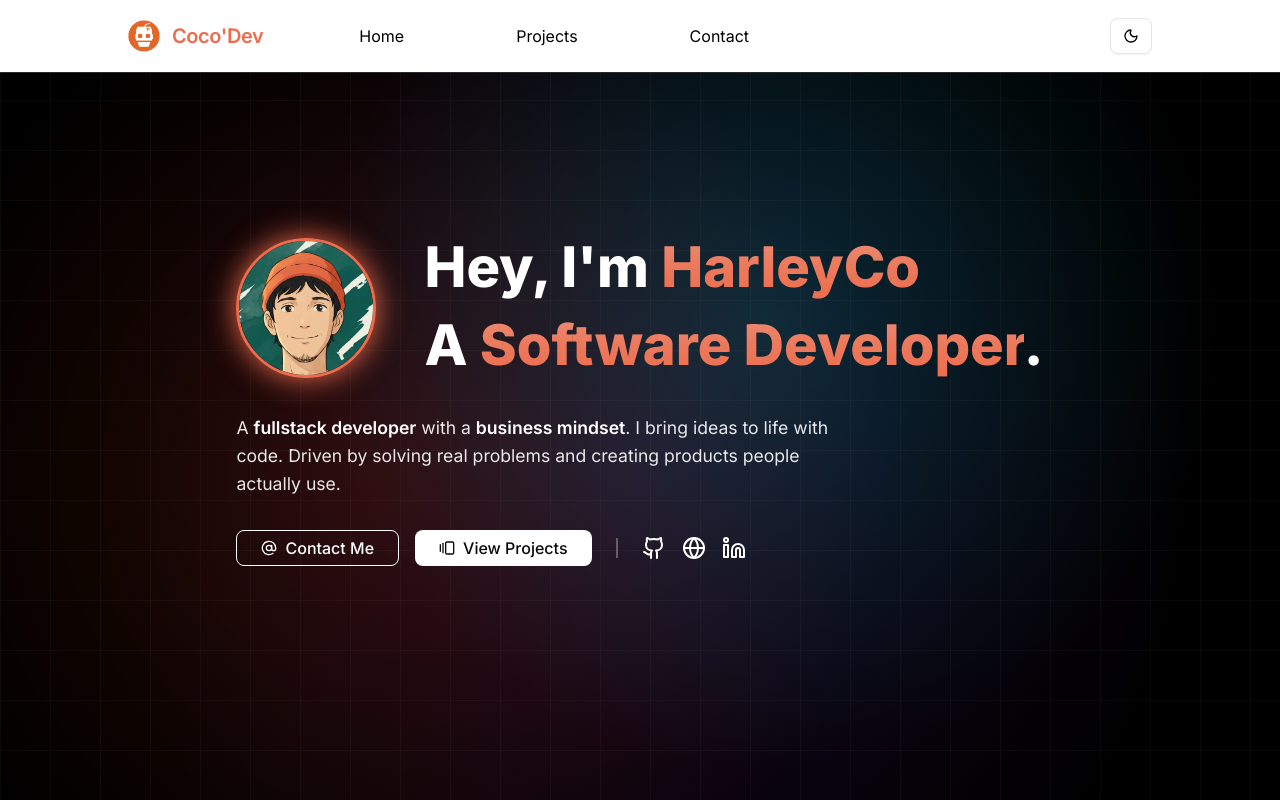
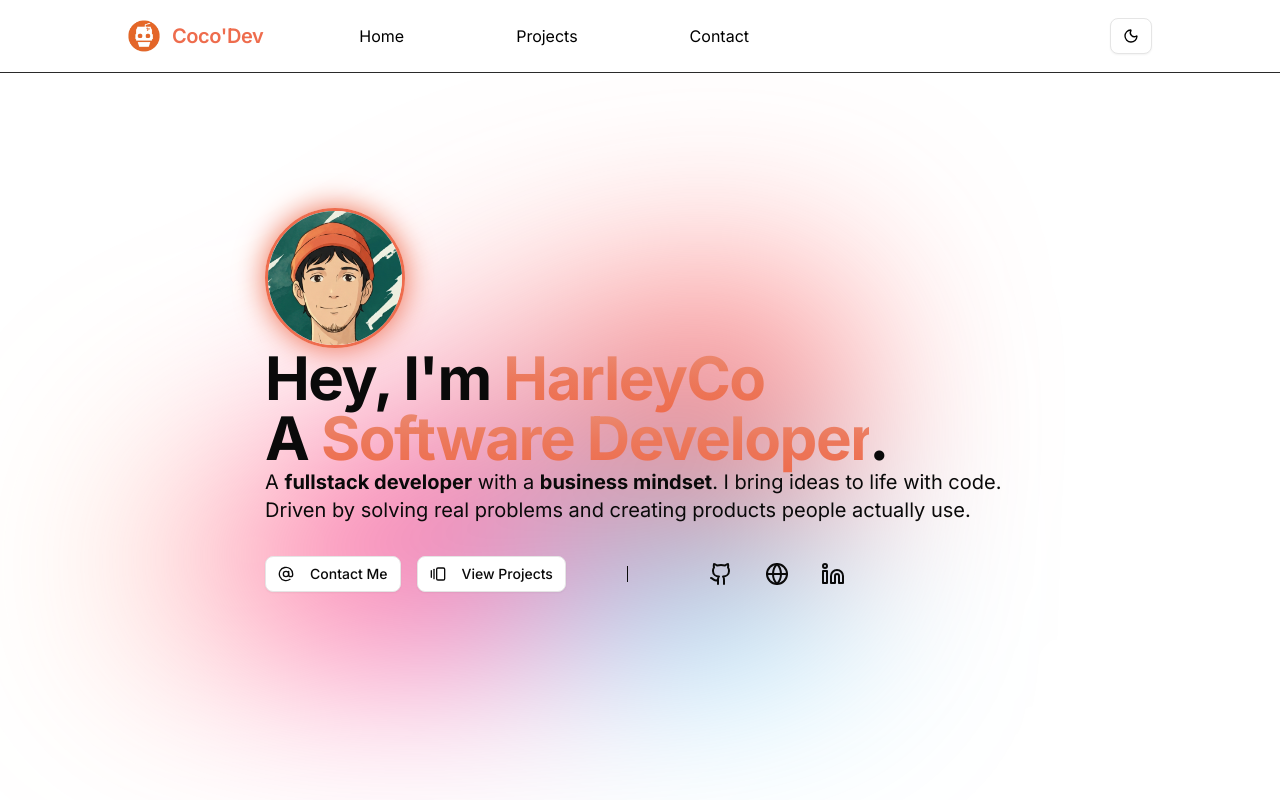
Before and after one commit to HarleyC0/MarcaCocoDev, a React (Vite) app: page / in a window 1280 px wide. Shown: the top 800 px of the page. Built offline with nearby package versions, Linux system fonts and the light colour scheme.

Commit message:
add gradiente after home

```diff
--- a/src/components/Contact/Contact.tsx
+++ b/src/components/Contact/Contact.tsx
@@ -9,7 +9,7 @@ function Contact() {
                     <div className='contact-tittle'>
                         <h2>Bringing your ideas to life. <br />
                         Let's turn your vision into reality</h2>
-                        <p className='text-black'>Have a project in mind or just want to chat? Let's connect!</p>
+                        <p className='text-black dark:text-white'>Have a project in mind or just want to chat? Let's connect!</p>
                     </div>
                     <div className='contact-email'>
                         <form action="" className='contact-form'>
--- a/src/components/Home/Home.css
+++ b/src/components/Home/Home.css
@@ -1,3 +1,84 @@
+.home-avatar {
+    width: 140px;
+    height: 140px;
+    border-radius: 50%;
+    object-fit: cover;
+    flex-shrink: 0;
+    border: 3px solid #EE6C4D;
+    box-shadow: 0 0 30px #EE6C4D;
+}
+
+.gradient-text {
+    background: linear-gradient(0deg, #EE6C4D 0%, #ec795c 50%, #eb8e77 100%);
+    -webkit-background-clip: text;
+    -webkit-text-fill-color: transparent;
+    background-clip: text;
+}
+
+.mesh-gradient-center {
+    position: relative;
+}
+
+.mesh-gradient-center:after {
+    content: "";
+    position: absolute;
+    top: 20%;
+    right: 35%;
+    width: 700px;
+    height: 60%;
+    z-index: -1;
+    background-image: var(--mesh-gradient);
+    filter: blur(100px);
+    will-change: transform;
+    transform: translateZ(0);
+}
+
+/*
+.home-content::before {
+    content: '';
+    position: absolute;
+    top: 0;
+    left: 0;
+    right: 0;
+    bottom: 0;
+    background-image:
+        linear-gradient(rgba(255, 255, 255, 0.03) 1px, transparent 1px),
+        linear-gradient(90deg, rgba(255, 255, 255, 0.03) 1px, transparent 1px);
+    background-size: 50px 50px;
+    pointer-events: none;
+    z-index: 0;
+}
+
+.home-content::after {
+    content: '';
+    position: absolute;
+    top: 0;
+    left: 0;
+    right: 0;
+    bottom: 0;
+    z-index: -1;
+    background-color: #000000;
+
+    background-image:
+
+        radial-gradient(circle at 60% 40%,
+            rgba(var(--burbuja-color-1), var(--burbuja-opacidad)),
+            transparent 50%
+        ),
+        radial-gradient(circle at 30% 60%,
+            rgba(var(--burbuja-color-2), var(--burbuja-opacidad)),
+            transparent 50%
+        ),
+        radial-gradient(circle at 50% 60%,
+            rgba(var(--burbuja-color-3), var(--burbuja-opacidad)),
+            transparent 70%
+        );
+
+    background-repeat: no-repeat;
+}
+
+
+/*
 .home-container {
     min-height: 100vh;
     display: flex;
@@ -9,6 +90,8 @@
 
 /* Grid pattern background */
 
+
+/*
 .home-container::before {
     content: '';
     position: absolute;
@@ -113,12 +196,6 @@
     text-align: left;
 }
 
-.gradient-text {
-    background: linear-gradient(0deg, #EE6C4D 0%, #ec795c 50%, #eb8e77 100%);
-    -webkit-background-clip: text;
-    -webkit-text-fill-color: transparent;
-    background-clip: text;
-}
 
 .home-bio {
     font-size: 1.1rem;
@@ -206,7 +283,11 @@
     height: 100%;
 }
 
+
+
 /* Responsive design */
+
+/*
 @media (max-width: 768px) {
     .home-header {
         flex-direction: column;
--- a/src/components/Home/Home.tsx
+++ b/src/components/Home/Home.tsx
@@ -5,35 +5,34 @@ import { AtSign, GalleryHorizontalEnd, Github, Globe, Linkedin } from 'lucide-re
 
 function Home() {
     return(
-        <div className="home-container">
-            <div className="home-content">
-                <div className="home-main">
+        <div className="home-container bg-square-pattern bg-repeat bg-50 text-start">
+            <div className="home-content flex justify-center items-center p-6 min-h-[calc(110vh-80px)] mx-auto mesh-gradient-center overflow-hidden">
+                <div className="home-main grid grid-cols-1">
                     <div className="home-header">
-                        <img src={LogoPerfil} alt="FotoPerfil" className="home-avatar" />
+                        <img src={LogoPerfil} alt="FotoPerfil" className="home-avatar"/>
                         <div className="home-titles">
-                            <h1 className="home-title">
+                            <h1 className="home-title text-3xl md:text-5xl lg:text-6xl font-bold tracking-tight">
                                 Hey, I'm <span className="gradient-text">HarleyCo</span>
-                                {/*✨*/}
+                                {/*✨*/} <br />
+                                A <span className="gradient-text">Software Developer</span>.
                             </h1>
-                            <h2 className="home-subtitle">
-                                A <span className="gradient-text">Software Developer</span>.
-                            </h2>
                         </div>
                     </div>
-                    <div className="home-text">
-                        <p className="home-bio">
-                            A <strong>fullstack developer</strong> with a <strong>business mindset</strong>.
-                            I bring ideas to life with code. Driven by solving real problems and creating products people actually use.
-                        </p>
-                        <div className="home-actions">
-                            <Button variant="outline" className="contact-btn">
-                                <AtSign/>Contact Me
-                            </Button>
-                            <Button className="projects-btn">
-                                <GalleryHorizontalEnd/>View Projects
-                            </Button>
-                            <div className="divider"></div>
-                            <div className="social-icons">
+                    <p className="home-bio text-xl max-w-[750px] gradient-text-white">
+                        A <strong>fullstack developer</strong> with a <strong>business mindset</strong>.
+                        I bring ideas to life with code. Driven by solving real problems and creating products people actually use.
+                    </p>
+                    <div className="home-text flex flex-col gap-8 lg:gap-0 lg:flex-row lg:items-center justify-between max-w-[600px] mt-8">
+                            <div className="flex gap-2 lg:gap-4">
+                                <Button variant="outline">
+                                    <AtSign className="lucide lucide-at-sign mr-2 h-5 w-5"/>Contact Me
+                                </Button>
+                                <Button  variant="outline">
+                                    <GalleryHorizontalEnd className="lucide lucide-gallery-horizontal-end mr-2 h-5 w-5"/>View Projects
+                                </Button>
+                            </div>
+                            <div data-orientation="vertical" className="divider shrink-0 w-[1px] bg-foreground h-4 hidden lg:block" role="none"></div>
+                            <div className="social-icons flex items-center pb-10 sm:pb-0 px-5 gap-14 md:gap-8 text-xl">
                                 <a href="#" aria-label="GitHub" className="social-icon">
                                     <Github />
                                 </a>
@@ -44,7 +43,7 @@ function Home() {
                                     <Linkedin />
                                 </a>
                             </div>
-                        </div>
+
                     </div>
                 </div>
             </div>
--- a/src/index.css
+++ b/src/index.css
@@ -80,13 +80,12 @@
     oklch(0.97 0 0) 0%,
     oklch(0.97 0.05 340) 100%
     );
-  /* Colores base para el degradado */
-  --burbuja-color-1: 0, 255, 255;  /* Cian (R, G, B) */
-  --burbuja-color-2: 255, 69, 0;   /* Naranja (R, G, B) */
-  --burbuja-color-3: 138, 43, 226; /* Púrpura (R, G, B) */
-
-  /* Nivel de opacidad (alpha) para la mezcla */
-  --burbuja-opacidad: 0.15; /* o 0.2, etc. */
+  /**/
+  --mesh-red: 331 100% 50%;
+  --mesh-purple: 0 100% 59%;
+  --mesh-blue: 198 100% 50%;
+  --mesh-orange: 34 100% 65%;
+  --mesh-gradient: radial-gradient(at 38% 100%, hsla(var(--mesh-red)) 0px, transparent 40%), radial-gradient(at 97% 50%, hsla(var(--mesh-purple)) 0px, transparent 50%), radial-gradient(at 80% 130%, hsla(var(--mesh-blue)) 0px, transparent 50%), radial-gradient(at 20% 160%, hsla(var(--mesh-orange)) 0px, transparent 50%);
 }
 
 .dark {
@@ -122,6 +121,8 @@
   --sidebar-border: oklch(1 0 0 / 10%);
   --sidebar-ring: oklch(0.556 0 0);
   --hero-gradient: linear-gradient(135deg, oklch(0.1 0 280) 0%, oklch(0.2 0.05 280) 100%);/* Gradiente oscuro */
+  /**/
+  --mesh-gradient: radial-gradient(at 38% 100%, hsla(var(--mesh-red)) 0px, transparent 40%), radial-gradient(at 97% 50%, hsla(var(--mesh-purple)) 0px, transparent 50%), radial-gradient(at 80% 130%, hsla(var(--mesh-blue)) 0px, transparent 50%), radial-gradient(at 20% 160%, hsla(var(--mesh-orange)) 0px, transparent 50%);
 }
 
 @layer base {
```
